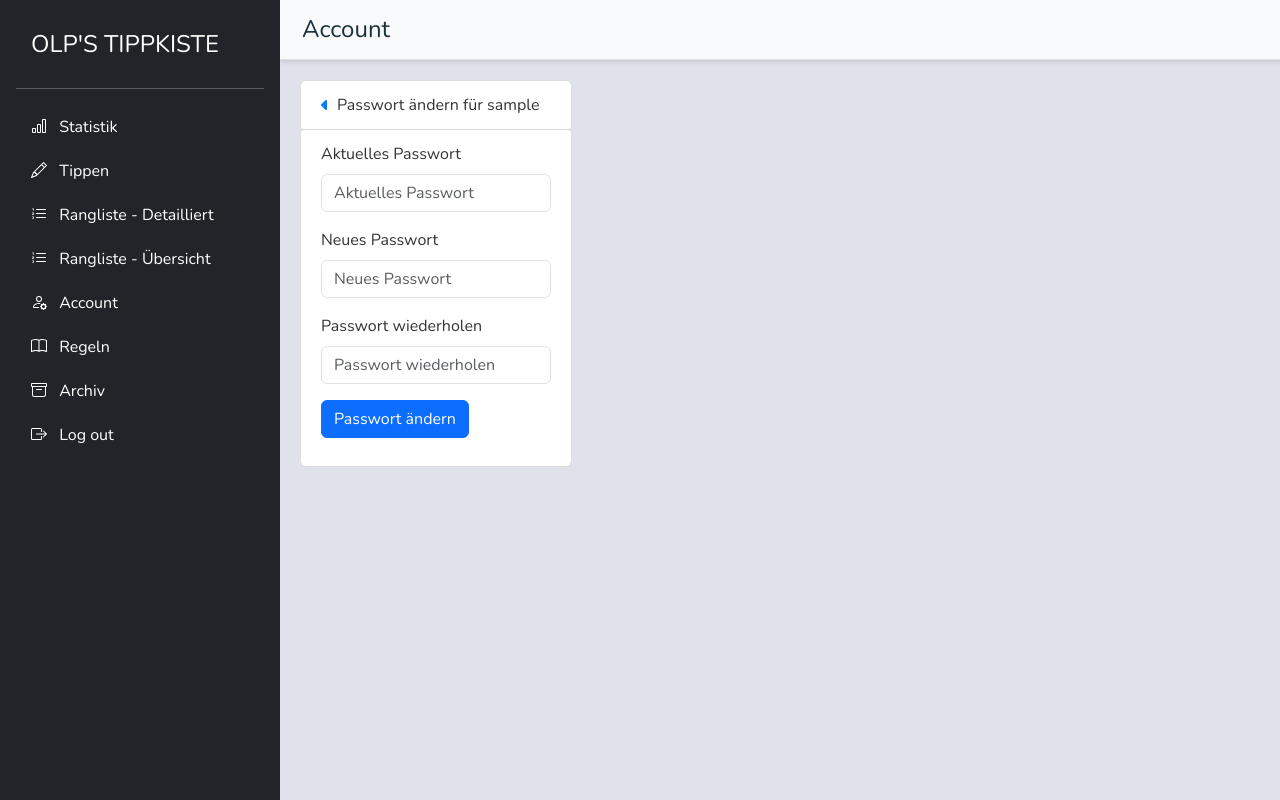
After one commit to 1olp1/fch_tippspiel_24, a Flask app: page /account/change_password in a window 1280 px wide. The commit adds this page. Run offline with Flask 3, Linux system fonts and the light colour scheme; the visitor is signed in with stand-in values (Sample User, id 1); some libraries are stand-ins or nearby versions.

Commit message:
Accountmanagement route done

```diff
--- a/app.py
+++ b/app.py
@@ -315,7 +315,7 @@ def login():
 
                 # Check if user exists and password is correct
                 if not user or not check_password_hash(user.hash, password):
-                    flash("Ungültiger Benutzername und/oder Passwort", 'error')
+                    flash("Benutzername/Passwort falsch", 'error')
                     return redirect("/login")
 
                 # Remember which user has logged in
@@ -339,6 +339,7 @@ def login():
 
 
 @app.route("/logout")
+@login_required
 def logout():
     """Log user out"""
 
@@ -353,16 +354,16 @@ def logout():
 
 
 @app.route("/account", methods=["GET", "POST"])
+@login_required
 def account():
     return render_template("account_index.html")
 
 
 @app.route("/account/delete", methods=["GET", "POST"])
+@login_required
 def delete_account():
     if request.method == "POST":
-        print("Hallo im in account delete post")
         confirm_delete = request.form.get('confirm_delete')
-        print("Confirm delte ist: ", confirm_delete)
         if confirm_delete == 'yes':
             try:
                 with get_db_session() as db_session:
@@ -383,20 +384,101 @@ def delete_account():
         return render_template("account_delete.html")
 
 
-@app.route("/account/change_password", methods=["POST"])
+@app.route("/account/change_password", methods=["GET", "POST"])
+@login_required
 def change_password():
-    new_password = request.form.get('new_password')
-    # Add logic to change the password
-    flash('Password changed successfully.', 'success')
-    return redirect(url_for('account'))
+    try:
+        with get_db_session() as db_session:
+            # User reached route via POST (as by submitting a form via POST)
+            if request.method == "POST":
+                current_password = request.form.get("current_password")
+                new_password = request.form.get("password")
+                password_confirmation = request.form.get("password_confirmation")
+
+                # Ensure inputs are not empty
+                if not current_password or not new_password or not password_confirmation:
+                    flash("Feld(er) leer", "error")
+                    return redirect("/account/change_password")
+
+                # Query database for username
+                user = db_session.query(User).filter_by(username=session["username"]).first()
+
+                # Check if user exists and password is correct
+                if not user or not check_password_hash(user.hash, current_password):
+                    flash("Ungültiges Passwort", 'error')
+                    return redirect("/account/change_password")
+
+                if new_password != password_confirmation:
+                    flash("Passwörter stimmen nicht überein", 'error')
+                    return redirect("/account/change_password")
+
+                # Hash the password
+                hashed_pw = generate_password_hash(new_password)
+
+                # Update the user's password in the database
+                user.hash = hashed_pw
+                db_session.commit()
+
+                flash('Passwort erfolgreich geändert.', 'success')
+                return redirect("/account")
+
+            # User reached route via GET (as by clicking a link or via redirect)
+            else:
+                return render_template("account_change_pw.html")
+
+    except OperationalError as e:
+        app.logger.error(f"Database connection error: {e}")
+        return "Database connection error, please try again later.", 500
 
 
-@app.route("/account/change_username", methods=["POST"])
+@app.route("/account/change_username", methods=["GET", "POST"])
 def change_username():
-    new_username = request.form.get('new_username')
-    # Add logic to change the username
-    flash('Username changed successfully.', 'success')
-    return redirect(url_for('account'))
+    try:
+        with get_db_session() as db_session:
+            # User reached route via POST (as by submitting a form via POST)
+            if request.method == "POST":
+                new_username = request.form.get("new_username")
+                password_confirmation = request.form.get("password_confirmation")
+
+                # Ensure inputs are not empty
+                if not new_username or not password_confirmation:
+                    flash("Feld(er) leer", "error")
+                    return redirect("/account/change_username")
+
+                # Query database for username
+                user = db_session.query(User).filter_by(username=session["username"]).first()
+
+                # Check if user exists and password is correct
+                if not user or not check_password_hash(user.hash, password_confirmation):
+                    flash("Ungültiges Passwort", 'error')
+                    return redirect("/account/change_username")
+
+                # Prevent username from being the same as current username
+                if new_username == session["username"]:
+                    flash("Benutzername ungültig", 'error')
+                    return redirect("/account/change_username")
+
+                # Check if username already exists
+                existing_user = db_session.query(User).filter_by(username=new_username).first()
+                if existing_user:
+                    flash("Benutzername bereits vergeben", 'error')
+                    return redirect("/account/change_username")
+
+                # Update the user's username in the database
+                user.username = new_username
+                db_session.commit()
+                session["username"] = new_username
+
+                flash('Benutzernamen erfolgreich geändert.', 'success')
+                return redirect("/account")
+
+            # User reached route via GET (as by clicking a link or via redirect)
+            else:
+                return render_template("account_change_username.html")
+
+    except OperationalError as e:
+        app.logger.error(f"Database connection error: {e}")
+        return "Database connection error, please try again later.", 500
 
 
 @app.route("/register", methods=["GET", "POST"])
--- /dev/null
+++ b/templates/account_change_pw.html
@@ -0,0 +1,28 @@
+{% extends "account_layout.html" %}
+
+{% block card %}
+<div class="list-group">
+    <a href="{{ url_for('account') }}" class="list-group-item list-group-item-action d-flex align-items-center">
+        <i class="fa-solid fa-caret-left me-2"></i> Passwort ändern für {{ session.username }}
+    </a>
+    <div class="list-group-item">
+        <form id="change-password-form" action="{{ url_for('change_password') }}" method="post">
+            <div class="mb-3">
+                <label for="current_password" class="form-label">Aktuelles Passwort</label>
+                <input type="password" id="current_password" name="current_password" autocomplete="current-password" class="form-control w-auto" placeholder="Aktuelles Passwort" required>
+            </div>
+            <div class="mb-3">
+                <label for="password" class="form-label">Neues Passwort</label>
+                <input type="password" id="password" name="password" autocomplete="new-password" class="form-control w-auto" placeholder="Neues Passwort" required>
+            </div>
+            <div class="mb-3">
+                <label for="password_confirmation" class="form-label">Passwort wiederholen</label>
+                <input type="password" id="password_confirmation" name="password_confirmation" class="form-control w-auto" placeholder="Passwort wiederholen" required>
+            </div>
+            <div class="mb-3">
+                <button type="submit" class="btn btn-primary">Passwort ändern</button>
+            </div>
+        </form>
+    </div>
+</div>
+{% endblock %}
--- a/templates/layout.html
+++ b/templates/layout.html
@@ -72,6 +72,7 @@
             .sidebar {
                 transform: translateX(-100%);
                 top: 60px;
+
             }
 
             .sidebar.active {
@@ -156,7 +157,7 @@
       <main class="d-flex flex-nowrap">
         <div class="sidebar d-flex flex-column flex-shrink-0 p-3 text-bg-dark">
           <a href="/" class="d-flex align-items-center mb-md-0 me-md-auto text-white text-decoration-none">
-            <span class="fs-4">Olp's Tippkiste</span>
+            <span class="fs-4">OLP'S TIPPKISTE</span>
           </a>
           <hr>
           <ul class="nav nav-pills flex-column mb-auto">
@@ -189,6 +190,12 @@
                     <a href="/account" class="nav-link text-white">
                     <svg class="bi pe-none me-2" width="16" height="16"><use xlink:href="#person gear"/></svg>
                     Account
+                    </a>
+                </li>
+                <li>
+                    <a href="/regeln" class="nav-link text-white">
+                    <svg class="bi pe-none me-2" width="16" height="16"><use xlink:href="#book"/></svg>
+                    Regeln
                     </a>
                 </li>
                 <li>
--- a/templates/rangliste.html
+++ b/templates/rangliste.html
@@ -97,11 +97,7 @@
                                         {% if prediction.points > 0%}
                                             <sub class="sub-correct">{{ prediction.points }}</sub>
                                         {% endif %}
-                                    {% else %}
-                                        -:-
                                     {% endif %}
-                                {% else %}
-                                    -:-
                                 {% endif %}
                             </td>
                         {% endfor %}
--- a/templates/register.html
+++ b/templates/register.html
@@ -11,7 +11,7 @@
 
 {% block main %}
     <form action="/register" method="post">
-        <div class="mb-3">
+        <div class="form-floating mb-3">
             <input autocomplete="off" autofocus class="form-control mx-auto w-auto" name="username" placeholder="Benutzername" type="text">
         </div>
         <div class="mb-3">
```
Also changed, not shown: templates/account_change_username.html (added, +27 -0 lines), templates/account_index.html (+8 -8 lines), templates/login.html (indentation only), 3 other files.
